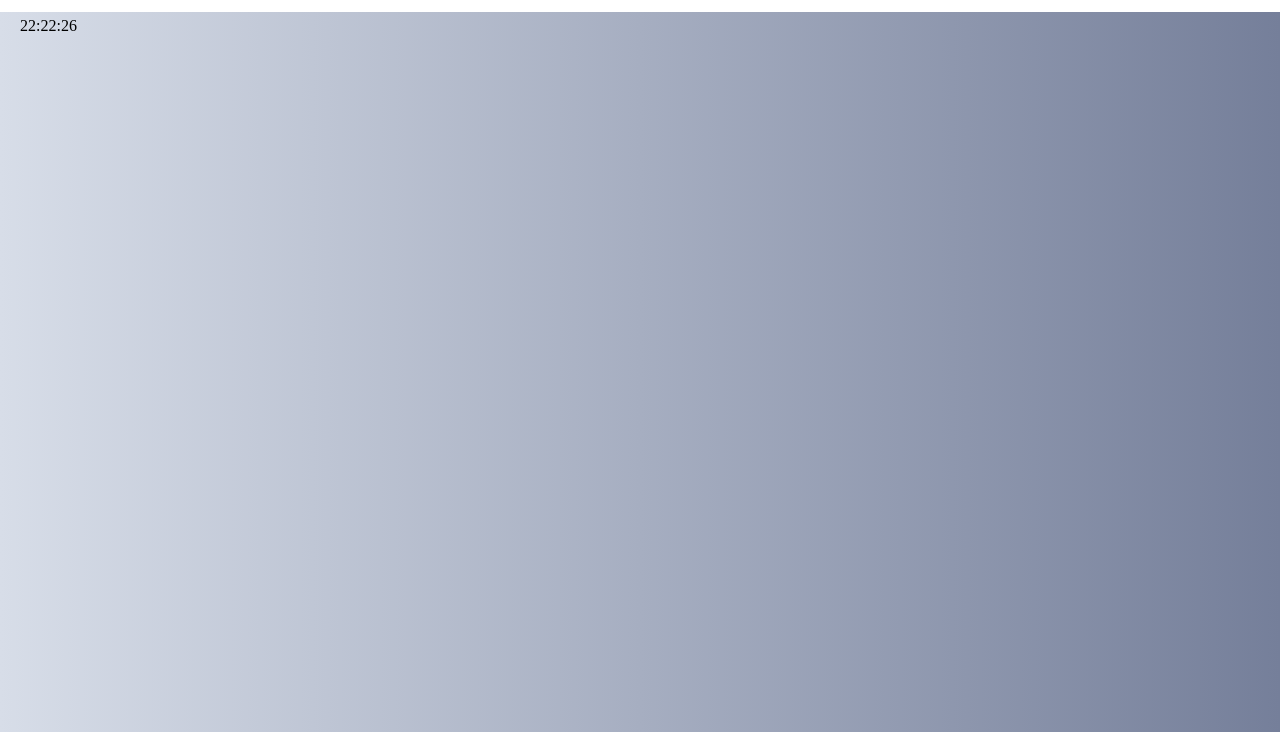
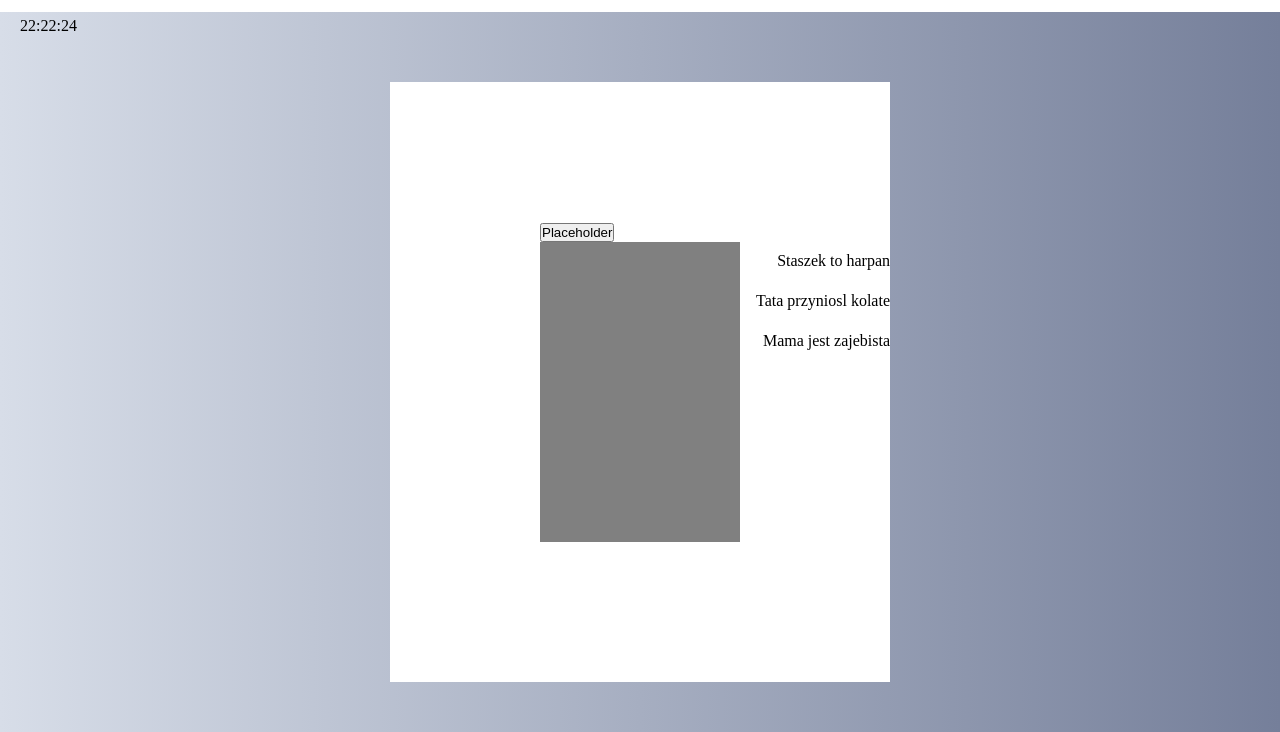
Before and after one commit to mgdsem/practice-1, a website built with webpack: page public/index.html in a window 1280 px wide. Shown: the part 68-800 px from the top of the page. Built offline with nearby package versions, Linux system fonts and the light colour scheme.

Commit message:
start making logic for list

```diff
--- a/public/index.html
+++ b/public/index.html
@@ -14,6 +14,7 @@
             <div class="logo">
                 <a class="logo__link" href="#"><img class="logo__image" src="assets/icons/logo.png"></a>
             </div>
+
             <nav id="menu" class="menu">
                 <ul class="menu__list">
                     <li class="menu__item"><a href="#" class="menu__link">Sign In</a></li>
@@ -21,11 +22,20 @@
                     <li class="menu__item"><a href="#" class="menu__link">FAQ</a></li>
                 </ul>
             </nav>
+
             <div id="hamburger" class="menu__hamburger">
                 <div class="menu__hamburger-line"></div>
             </div>
         </header>
+
         <div id="clock" class="clock"></div>
+
+        <div class="card">
+            <div>
+                <button id="toggle-list-btn" class="btn">Placeholder</button>
+                <ul id="list" class="list"></ul>
+            </div>
+        </div>
     </div>
     <script src="bundle.js"></script>
 </body>
--- a/src/index.js
+++ b/src/index.js
@@ -1,8 +1,11 @@
 import './styles/main.scss';
 import Hamburger from './script/hamburger';
 import Clock from './script/clock';
+import List from './script/list';
 
 const hamburger = new Hamburger();
 console.log(hamburger);
 
 new Clock();
+
+new List();
--- /dev/null
+++ b/src/script/constans.js
@@ -0,0 +1,5 @@
+export const SENTENCES = [
+    "Staszek to harpan",
+    "Tata przyniosl kolate",
+    "Mama jest zajebista"
+];
--- /dev/null
+++ b/src/script/list.js
@@ -0,0 +1,40 @@
+import {
+    SENTENCES
+} from './constans';
+
+class List {
+    constructor() {
+        this.counter = 0;
+        this.listElement = document.getElementById('list');
+        this.toggleBtn = document.getElementById('toggle-list-btn');
+        this.toggleList = this.toggleList.bind(this);
+        this.toggleBtn.addEventListener('click', this.toggleList);
+        this.renderList()
+    }
+    renderList() {
+        SENTENCES.forEach((sentence, index) => {
+            const listItem = document.createElement('li');
+            listItem.innerText = sentence
+            listItem.classList.add('list__item');
+            listItem.id = `item-${index}`;
+            listItem.classList.add(`list__item--${index}`);
+            this.listElement.appendChild(listItem);
+        })
+    }
+
+    toggleList() {
+        const visibilityInterval = setInterval(() => {
+            const item = document.getElementById(`item-${this.counter}`);
+            this.counter++;
+            item.classList.add('list__item--is-visible');
+            if (this.counter > 2) {
+                clearInterval(visibilityInterval);
+            }
+        }, 500);
+    }
+}
+
+
+
+
+export default List;
--- a/src/styles/general/mixins.scss
+++ b/src/styles/general/mixins.scss
@@ -1,6 +1,12 @@
 @mixin center-v {
     display: flex;
     align-items: center;
+}
+
+@mixin center {
+    display: flex;
+    align-items: center;
+    justify-content: center;
 }
 
 @mixin at-medium {
--- a/src/styles/main.scss
+++ b/src/styles/main.scss
@@ -4,3 +4,5 @@
 @import 'modules/header.scss';
 @import 'modules/menu.scss';
 @import 'modules/clock.scss';
+@import 'modules/card.scss';
+@import 'modules/list.scss';
--- /dev/null
+++ b/src/styles/modules/card.scss
@@ -0,0 +1,8 @@
+.card {
+    @include center();
+
+    width: 500px;
+    height: 600px;
+    margin: 150px auto 0 auto;
+    background-color: $white;
+}
--- /dev/null
+++ b/src/styles/modules/list.scss
@@ -0,0 +1,30 @@
+.list {
+    position: relative;
+    width: 200px;
+    background-color: gray;
+    min-height: 300px;
+    // overflow: hidden;
+
+    &__item {
+        position: absolute;
+        right: -150px;
+        padding: 10px 0;
+
+        &--0 {
+            top: 0;
+        }
+
+        &--1 {
+            top: 40px;
+        }
+
+        &--2 {
+            top: 80px;
+        }
+
+        &--is-visible {
+            right: 50%;
+            transform: translateX(-50%);
+        }
+    }
+}
```
